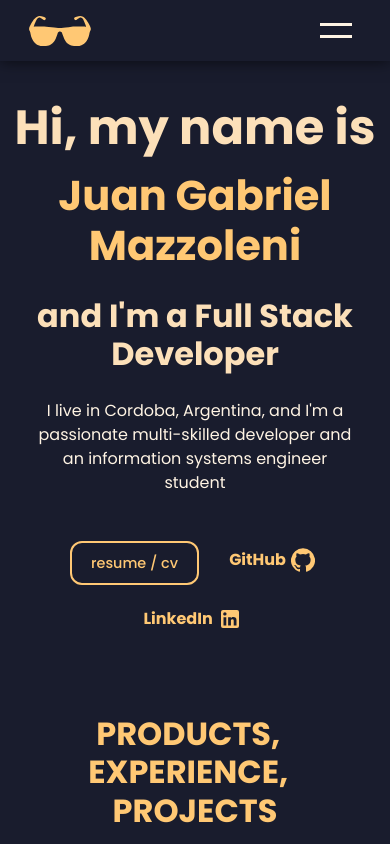
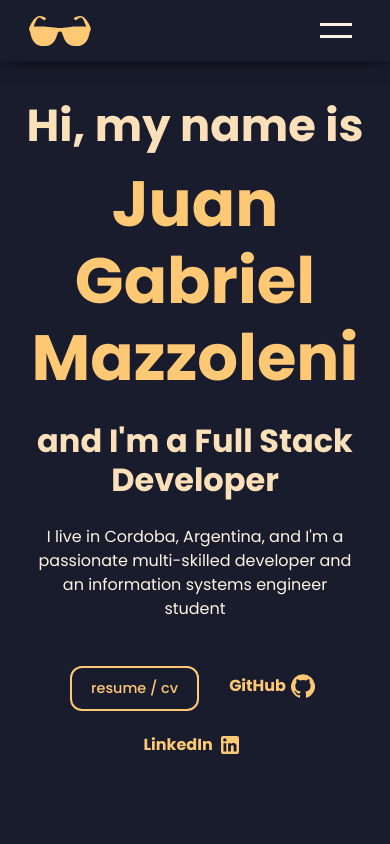
Before and after one commit to gabmzzn/portfolio, a Next.js app: page / in a window 390 px wide. Shown: the top 844 px of the page. Built offline with nearby package versions, Linux system fonts and the light colour scheme; a web font is replaced by a local one.

Commit message:
adjustments

```diff
--- a/components/About/About.module.css
+++ b/components/About/About.module.css
@@ -10,7 +10,7 @@
 }
 
 .hi {
-	font-size: 3em;
+	font-size: 2.8em;
 	margin-bottom: 0.3em;
 }
 
--- a/styles/globals.css
+++ b/styles/globals.css
@@ -50,9 +50,3 @@ a {
 button {
 	cursor: pointer;
 }
-
-@media (max-width: 900px) {
-	h1 {
-		font-size: 2.6rem;
-	}
-}
```
